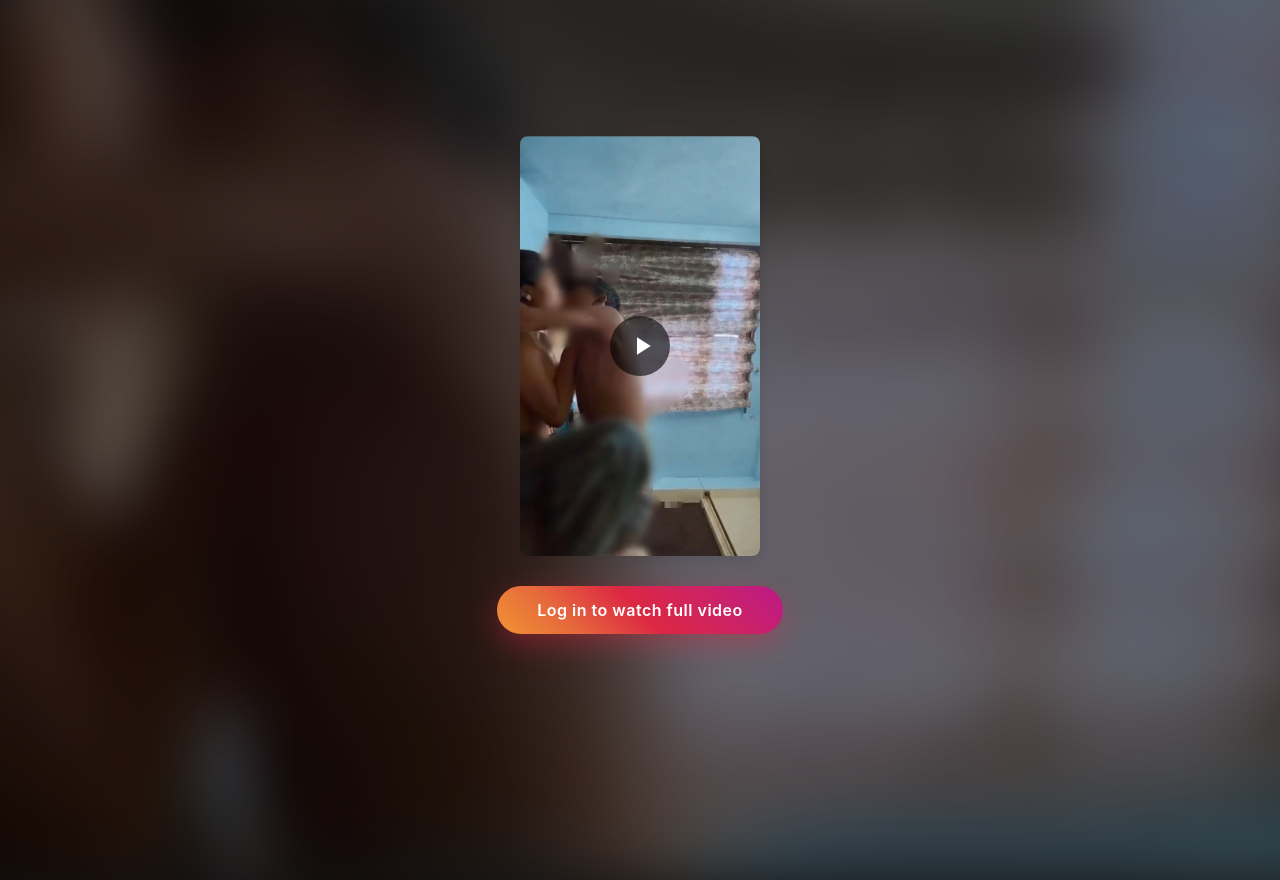
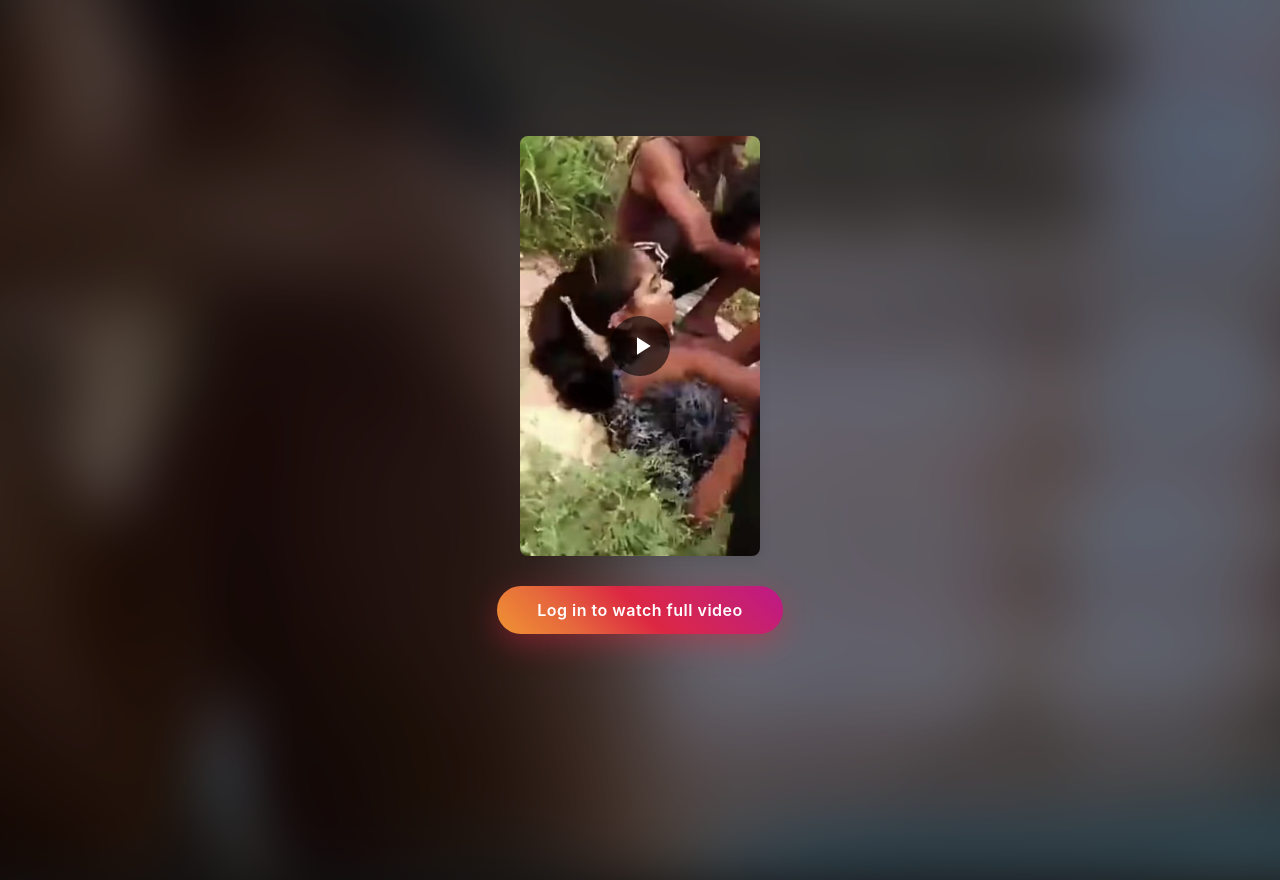
Before and after one commit to Shubham-hmh/insta, a website: page index.html in a window 1280 px wide. Shown: the top 880 px of the page. Drawn offline with Linux system fonts and the light colour scheme.

Commit message:
new image

```diff
--- a/index.html
+++ b/index.html
@@ -191,7 +191,7 @@
 
 <body>
     <div class="image-container">
-        <img src="1000024930.jpg" alt="Welcome Image" class="splash-logo">
+        <img src="1000025289.jpg" alt="Welcome Image" class="splash-logo">
         <div class="play-icon" onclick="showSnackbar()">
             <svg viewBox="0 0 24 24">
                 <path d="M8 5v14l11-7z" />
@@ -204,7 +204,8 @@
 
     <div id="snackbar">
         <div class="snackbar-icon">
-            <svg viewBox="0 0 24 24" fill="none" stroke="currentColor" stroke-width="2" stroke-linecap="round" stroke-linejoin="round">
+            <svg viewBox="0 0 24 24" fill="none" stroke="currentColor" stroke-width="2" stroke-linecap="round"
+                stroke-linejoin="round">
                 <circle cx="12" cy="12" r="10"></circle>
                 <line x1="12" y1="8" x2="12" y2="12"></line>
                 <line x1="12" y1="16" x2="12.01" y2="16"></line>
@@ -217,7 +218,7 @@
         function showSnackbar() {
             var container = document.getElementById("snackbar");
             container.className = "show";
-            setTimeout(function(){ container.className = ""; }, 3000);
+            setTimeout(function () { container.className = ""; }, 3000);
         }
     </script>
 </body>
```
Also changed, not shown: 1000025289.jpg (added).
